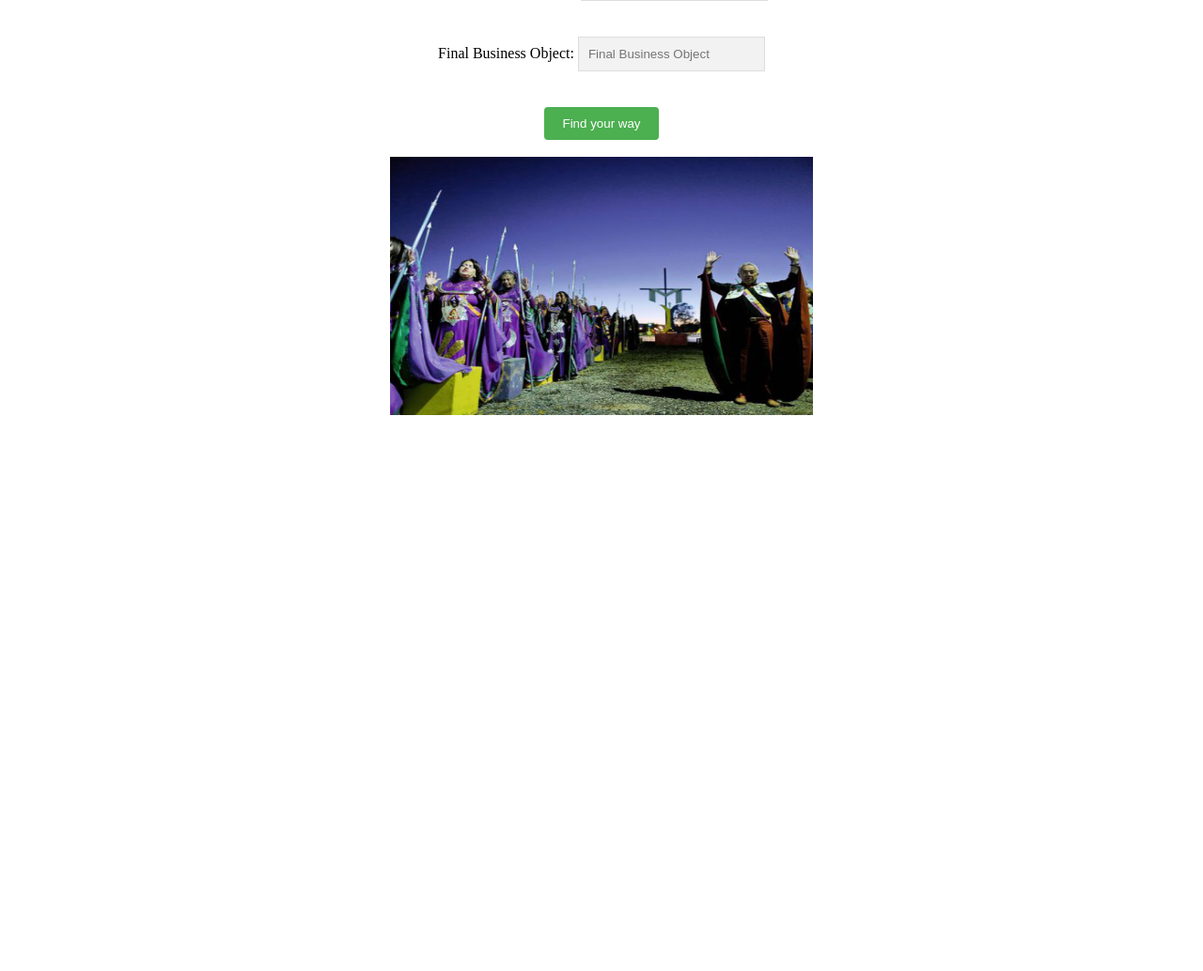
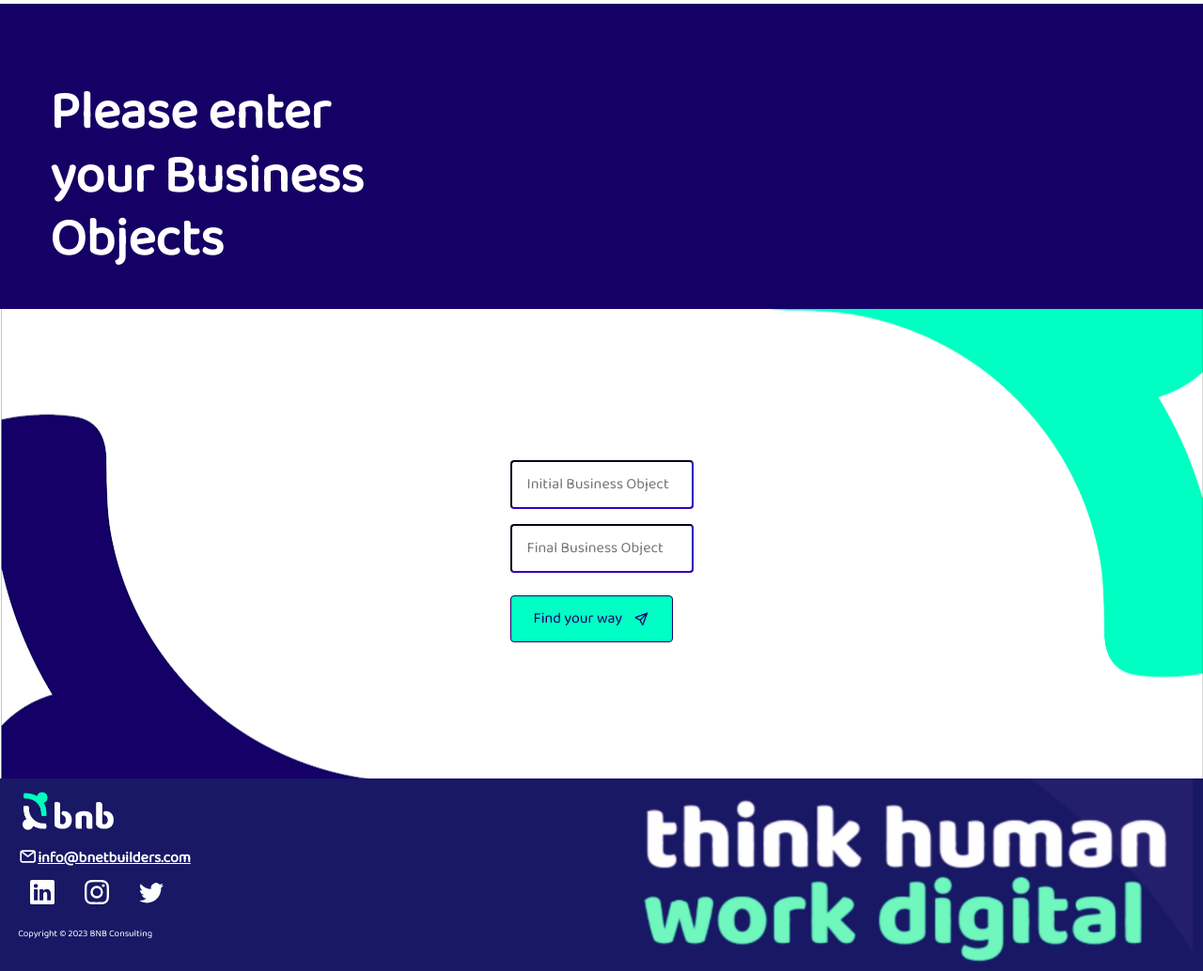
Before and after one commit to Jorgenitaless/Calculated-Fields-Manager-Creation, a Flask app: page / in a window 1280 px wide. Shown: the part 328-1362 px from the top of the page at 94% size. Before the commit the page ends 770 px from the top, so only its background shows below. Run offline with Flask 2, Linux system fonts and the light colour scheme; parts of the project's set-up code (start-up, migrations or seed data) failed here and were passed over.

Commit message:
Pagina funcionando con Flask

```diff
--- a/app.py
+++ b/app.py
@@ -5,20 +5,21 @@ from flask import Flask, request, render_template, abort
 app = Flask(__name__)
 
 G = nx.read_gpickle('parts.gpickle')
+
+
 @app.route('/', methods=['GET', 'POST'])
 def start():
     if request.method == 'POST':
         source = request.form.get('source')
         target = request.form.get('target')
+
         result = nx.shortest_path(G, source=source, target = target)
+
         return render_template('sol.html', result = result)
-    return render_template("Chatgpt.html")
+
+    return render_template("index.html")
 
 
 @app.route('/sol/')
 def sol():
     return render_template('sol.html')
-
-
-def find_path(G, source, target):
-    nx.shortest_path(G, source='Worker', target = 'Dependent')
--- a/static/css/index_style.css
+++ b/static/css/index_style.css
@@ -246,7 +246,7 @@ img,svg {
 
 .home-header {
     align-content:center;
-    background-image: url("{{ url_for('static', filename='images/bg1.png') }}");
+    background-image: url("../images/bg1.png");
     overflow: hidden;
 }
 
@@ -318,7 +318,7 @@ img,svg {
 }
 @media(min-width: 768px) {
     .form {
-        background-image: url("{{ url_for('static', filename='images/template.png') }}");
+        background-image: url("../images/template.png");
     }
 }
 
@@ -420,7 +420,7 @@ img,svg {
   flex-direction: column;
   align-items: center;
   justify-content: center;
-  background-image: url("{{ url_for('static', filename='images/background.png') }}");
+  background-image: url("../images/background.png");
   background-size:     cover;                      /* <------ */
   background-repeat:   no-repeat;
   background-position: center center;
@@ -488,7 +488,7 @@ button {
   color: #fff;
   display: flex;
   flex-direction: column;
-  background-image: url("{{ url_for('static', filename='images/4.png') }}");
+  background-image: url("../images/4.png");
   background-size:     cover;                      /* <------ */
   background-repeat:   no-repeat;
   background-position: center center;
--- a/templates/Chatgpt.html
+++ b/templates/Chatgpt.html
@@ -2,18 +2,16 @@
 <html>
   <head>
     <meta charset="UTF-8">
-    <title>Mi Página con Inputs y Botón</title>
+    <title>CF Manager</title>
     <link rel="stylesheet" type="text/css" href="{{ url_for('static', filename='css/estilos.css') }}">
   </head>
   <body>
     <div id="container">
       <img id="logo" src="{{ url_for('static', filename='images/bnb_logo.png') }}" alt="Logo"> <!-- Cambiar la ruta y el nombre del archivo de tu logo aquí -->
       <h1>Please enter your Business Objects</h1>
-      <form href="{{ url_for('sol') }}" method= "POST"> <!-- Cambiar el nombre de la página de retorno aquí -->
-        <label for="source">Initial Business Object: </label>
+      <form href="{{ url_for('sol') }}" method= "POST">
         <input type="text" id="BO" name="source" placeholder="Initial Business Object">
          <br></br>
-        <label for="target">Final Business Object: </label>
         <input type="text" id="RBO" name="target" placeholder="Final Business Object">
         <br></br>
         <button type="submit">Find your way</button>
--- a/templates/index.html
+++ b/templates/index.html
@@ -61,7 +61,7 @@
     <footer class="footer-container">
          <div class="website">
             <a href="https://www.bnetbuilders.com/" class="site-footer__logo d-block">
-              <img src="images/logoW.png" alt="Footer Logo">
+              <img src="{{ url_for('static', filename='images/logoW.png') }}" alt="Footer Logo">
             </a>
           </div>
           <div class="email">
```
Also changed, not shown: templates/sol.html (+11 -1 lines).
